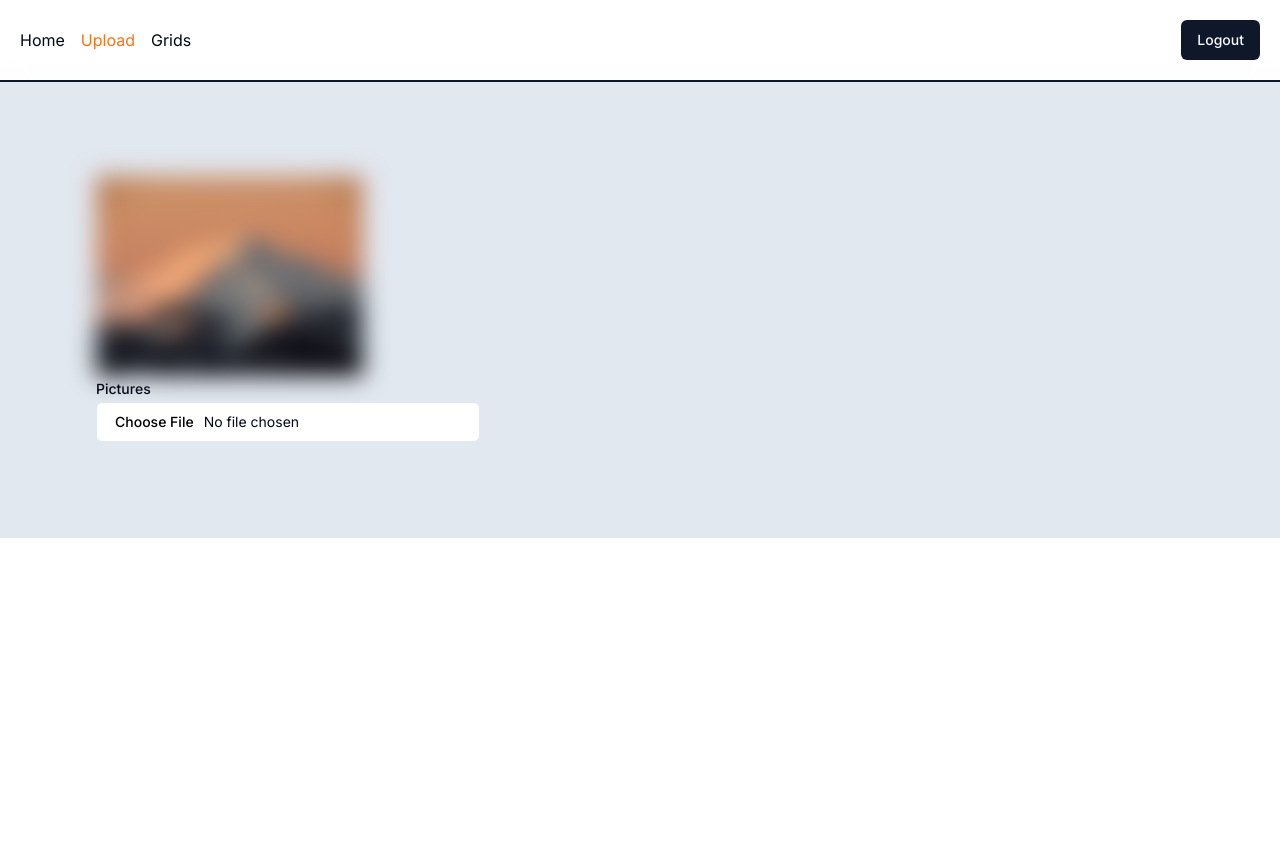
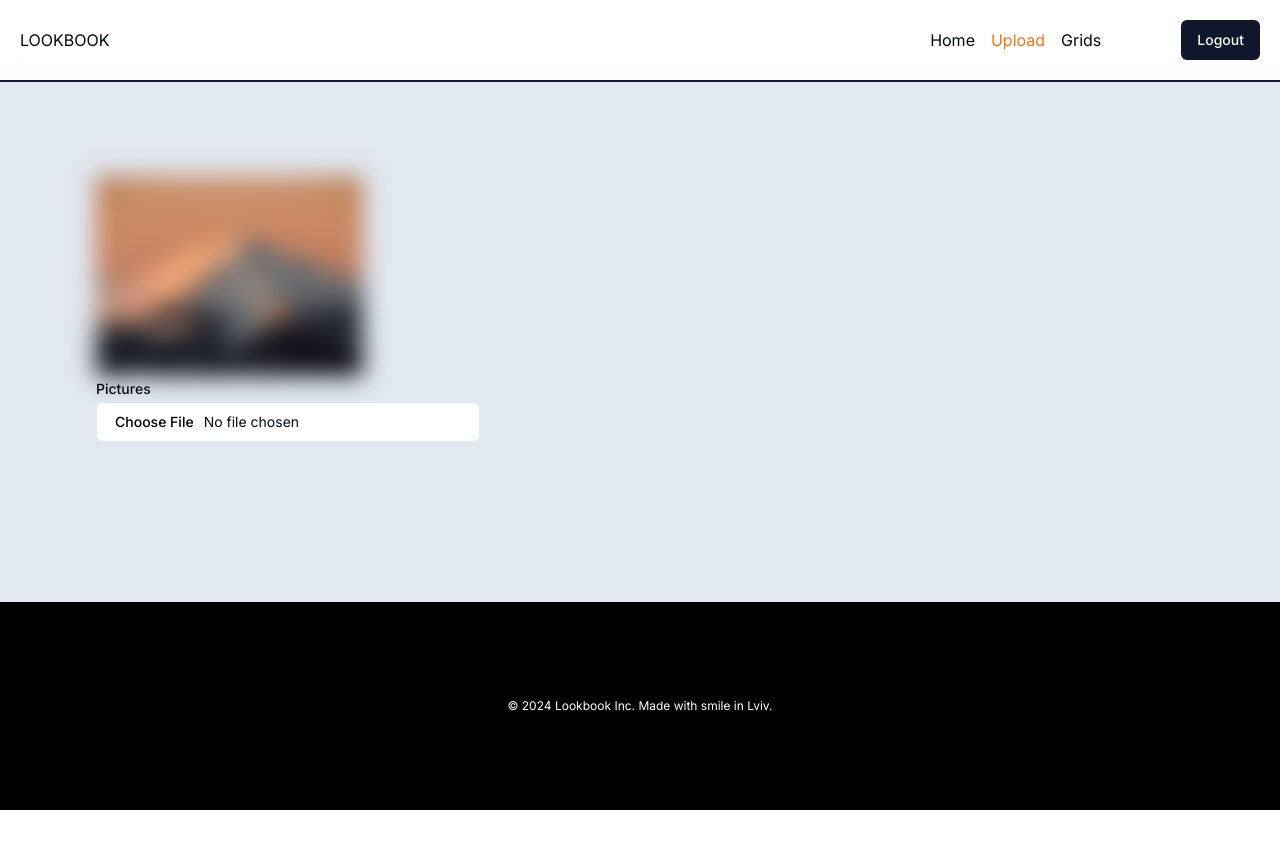
Before and after one commit to KeinOhrHasen/lookbook, a Next.js app: page /upload in a window 1280 px wide. Shown: the top 848 px of the page. Built offline with nearby package versions, Linux system fonts and the light colour scheme.

Commit message:
Update nav panel

```diff
--- a/app/(settings)/upload/page.tsx
+++ b/app/(settings)/upload/page.tsx
@@ -23,7 +23,7 @@ export default function UploadFile() {
   }
 
   return (
-    <div className="p-24 bg-slate-200 h-full">
+    <div className="px-24 pt-24 pb-40 bg-slate-200 h-full">
       <div className="grid w-full max-w-sm items-center gap-1.5">
         <Image
           className="blur-md"
--- a/app/layout.tsx
+++ b/app/layout.tsx
@@ -6,6 +6,7 @@ import { Inter as FontSans } from "next/font/google"
 
 import { cn } from "@/lib/utils"
 import styles from "./styles.module.css";
+import Footer from "@/components/shared/footer";
 
 const fontSans = FontSans({
   subsets: ["latin"],
@@ -31,6 +32,7 @@ export default function RootLayout({
         )}>
         <Navigation></Navigation>
         <div className={styles.content}>{children}</div>
+        <Footer></Footer>
       </body>
     </html>
   );
--- a/components/shared/footer.tsx
+++ b/components/shared/footer.tsx
@@ -1,6 +1,6 @@
 export default function Footer() {
 
-    return <div className="w-full px-4 py-6 lg:px-12 lg:py-12 bg-black">
+    return <div className="w-full py-16 px-6 lg:py-24 bg-black">
       <div className="text-white text-xs text-center">
         © 2024 Lookbook Inc. Made with smile in Lviv.
       </div>
--- a/components/shared/home-content.tsx
+++ b/components/shared/home-content.tsx
@@ -1,4 +1,3 @@
-import Footer from "./footer";
 import Gallery from "./gallery";
 
 export default function HomeContent() {
@@ -24,6 +23,5 @@ export default function HomeContent() {
       </div>
 
       <Gallery></Gallery>
-      <Footer></Footer>
     </div>
 }
--- a/components/shared/navigatiop.tsx
+++ b/components/shared/navigatiop.tsx
@@ -14,7 +14,9 @@ export default function Navigation() {
 
     return <nav className="p-5 fixed top-0 left-0 right-0 border-b-2 border-slate-900 backdrop-blur-md z-10">
             <div className="flex items-center justify-between">
-                <ul className="flex items-center">
+                <div>LOOKBOOK</div>
+                <div className="flex items-center justify-between">
+                    <ul className="flex items-center mr-16">
                         <li className="mr-4">
                             <Link className={`link ${pathname === '/' ? 'text-orange-500' : ''}`} href="/">
                                 Home
@@ -39,5 +41,6 @@ export default function Navigation() {
                     </ul>
                     <Button onClick={logout}>Logout</Button>
                 </div>
+            </div>
         </nav>
 }
```
Lines whose indentation alone changed are shown as unchanged.
